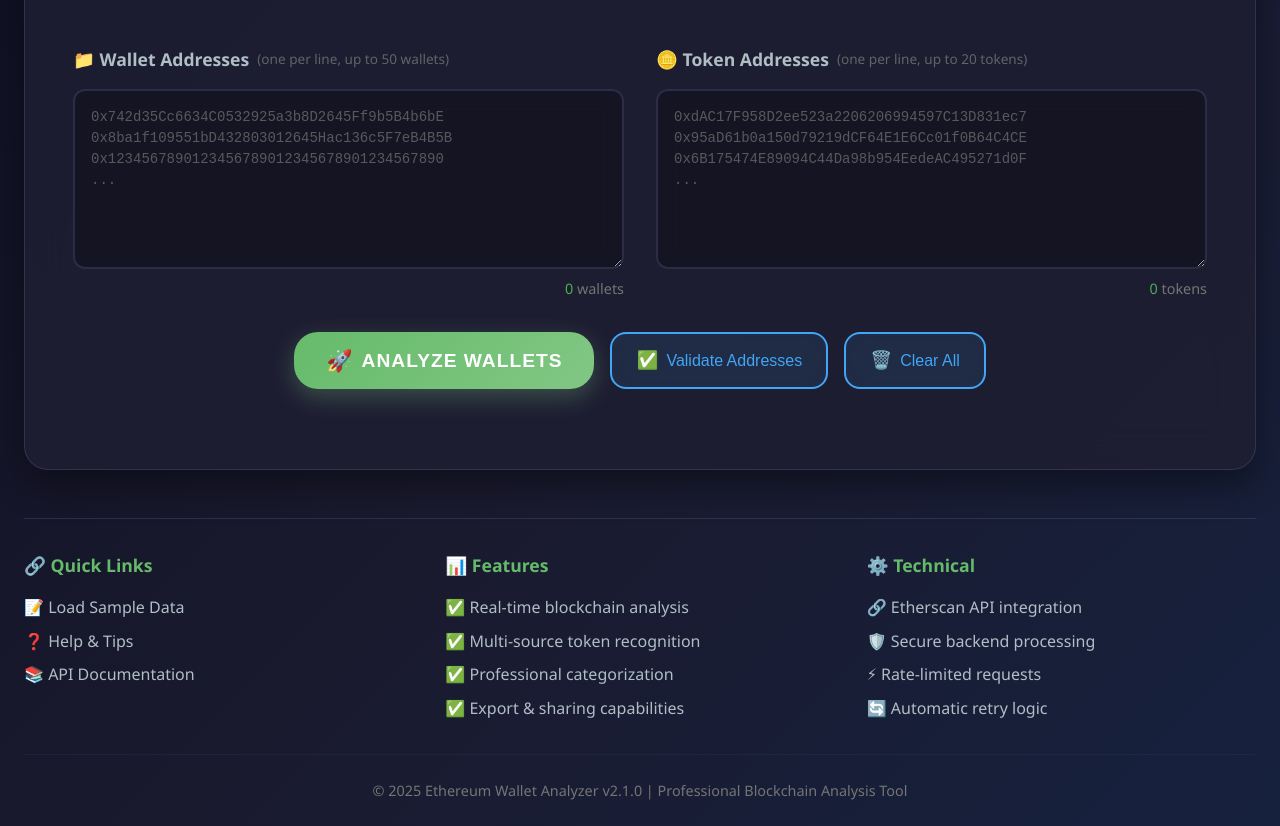
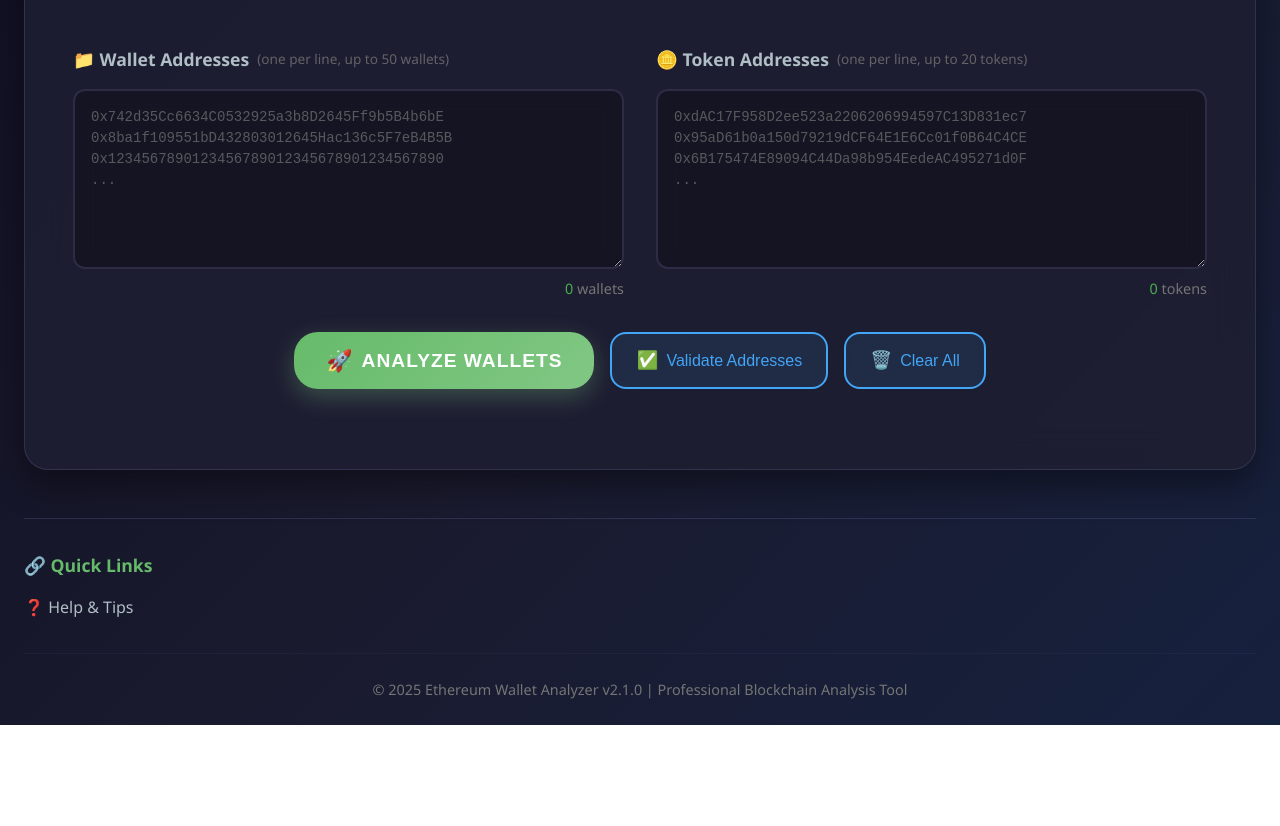
Before and after one commit to Oskar181/ethereum-wallet-analyzer, a website: page public/index.html in a window 1280 px wide. Shown: the part 197-1023 px from the top of the page. After the commit the page ends 922 px from the top, so only its background shows below. Drawn offline with Linux system fonts and the light colour scheme; no server answers.

Commit message:
Update index.html

```diff
--- a/public/index.html
+++ b/public/index.html
@@ -170,34 +170,19 @@
         </div>
     </div>
 
+    <!-- ✅ POPRAWIONA STOPKA - usunięte niepotrzebne elementy -->
     <footer class="app-footer">
         <div class="footer-content">
             <div class="footer-section">
                 <h4>🔗 Quick Links</h4>
                 <ul>
-                    <li><a href="#" id="load-sample-data">📝 Load Sample Data</a></li>
                     <li><a href="#" id="show-help">❓ Help & Tips</a></li>
-                    <li><a href="#" id="show-api-docs">📚 API Documentation</a></li>
                 </ul>
             </div>
-            <div class="footer-section">
-                <h4>📊 Features</h4>
-                <ul>
-                    <li>✅ Real-time blockchain analysis</li>
-                    <li>✅ Multi-source token recognition</li>
-                    <li>✅ Professional categorization</li>
-                    <li>✅ Export & sharing capabilities</li>
-                </ul>
-            </div>
-            <div class="footer-section">
-                <h4>⚙️ Technical</h4>
-                <ul>
-                    <li>🔗 Etherscan API integration</li>
-                    <li>🛡️ Secure backend processing</li>
-                    <li>⚡ Rate-limited requests</li>
-                    <li>🔄 Automatic retry logic</li>
-                </ul>
-            </div>
+            <!-- ❌ USUNIĘTO: Load Sample Data -->
+            <!-- ❌ USUNIĘTO: API Documentation -->
+            <!-- ❌ USUNIĘTO: Features section -->
+            <!-- ❌ USUNIĘTO: Technical section -->
         </div>
         <div class="footer-bottom">
             <p>&copy; 2025 Ethereum Wallet Analyzer v2.1.0 | Professional Blockchain Analysis Tool</p>
```
